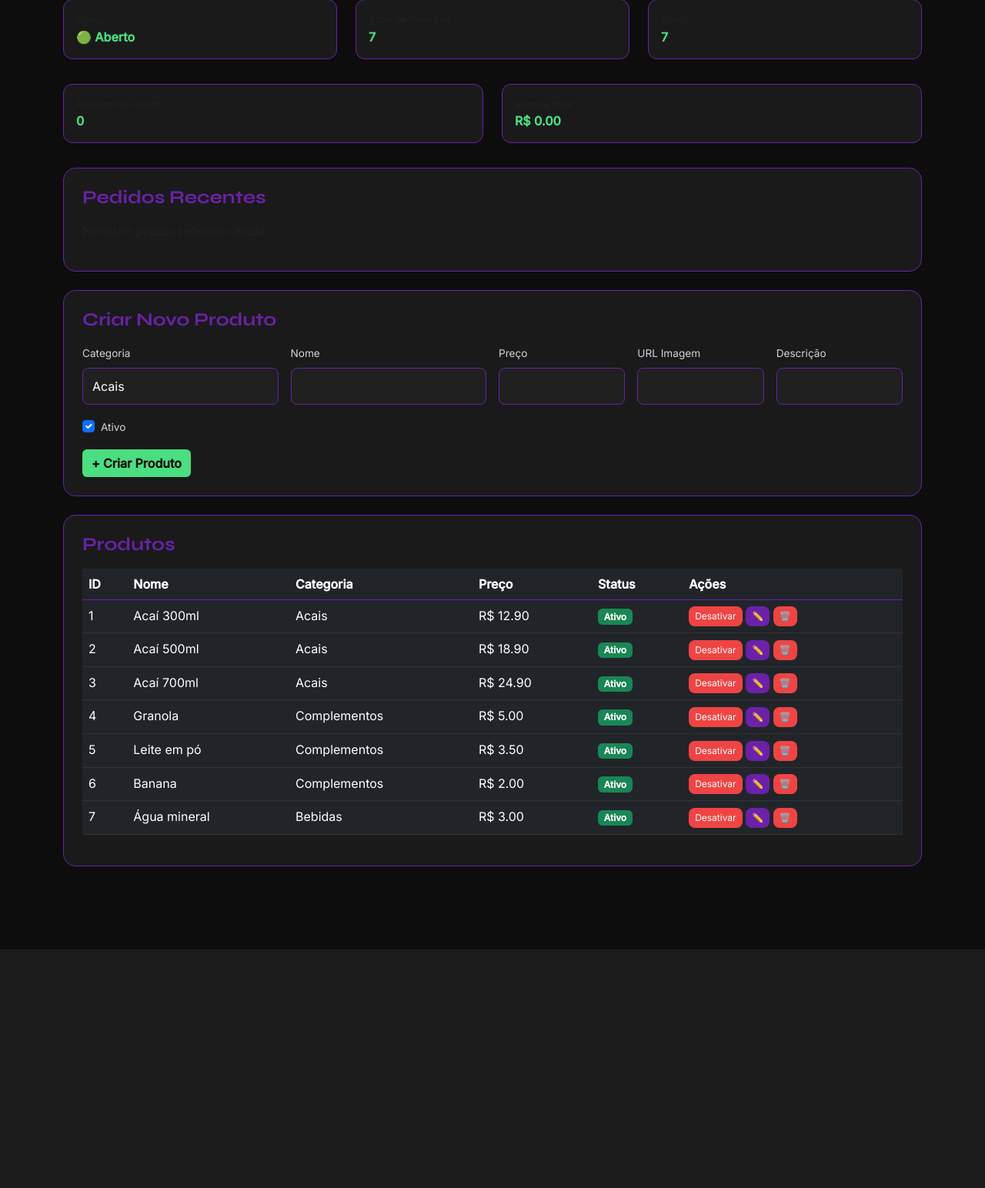
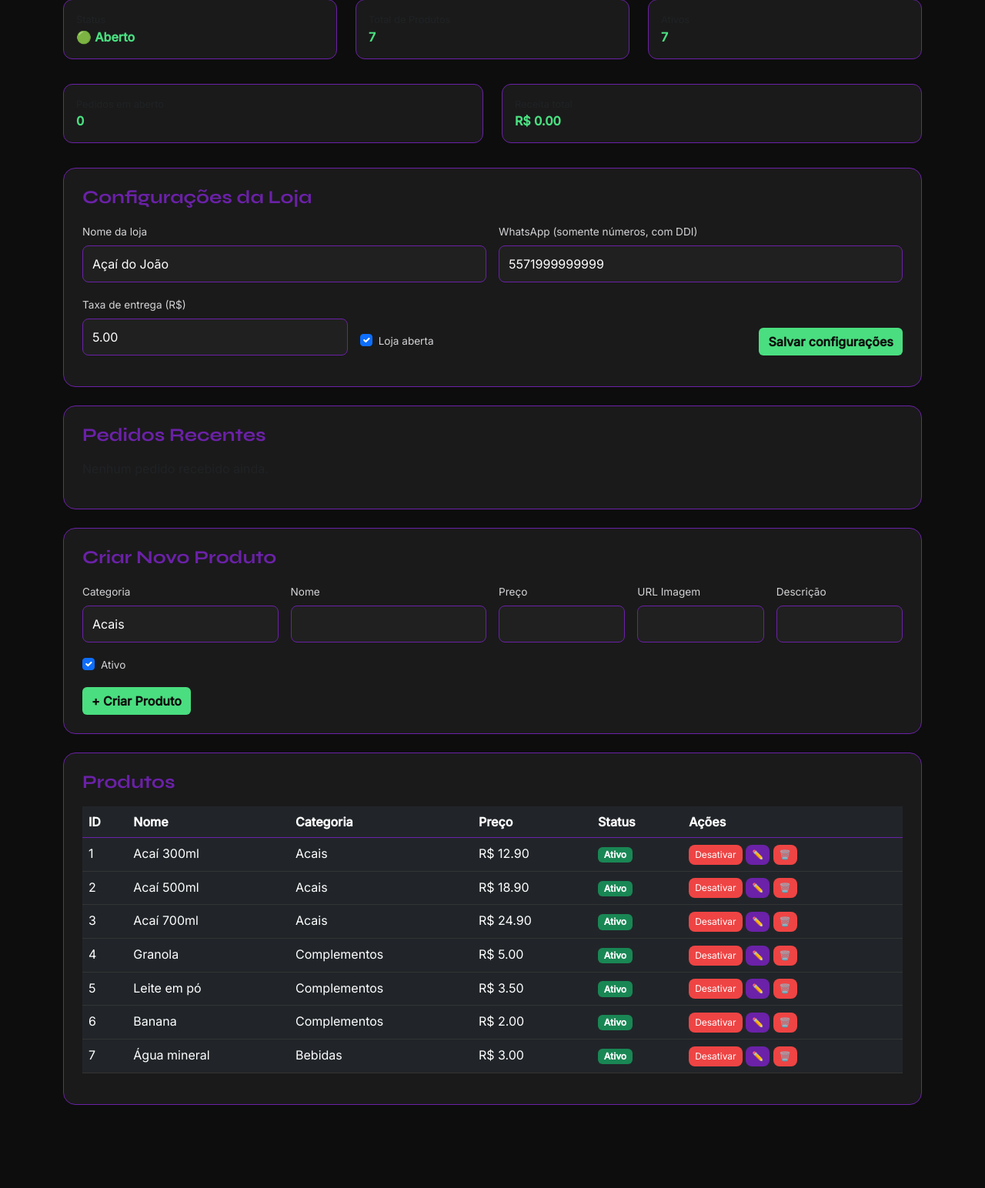
Before and after one commit to triyngtobedev/acai-joao-delivery, a Flask app: page /admin in a window 1280 px wide. Shown: the part 95-1639 px from the top of the page at 77% size. Before the commit the page ends 1329 px from the top, so only its background shows below. Run offline with Flask 3, Linux system fonts and the light colour scheme; the visitor is signed in with stand-in values (Sample User, id 1).

Commit message:
feat: adiciona configuracoes editaveis da loja

```diff
--- a/app.py
+++ b/app.py
@@ -219,7 +219,7 @@ def pedido():
             subtotal=item['subtotal'],
         ))
 
-    mensagem = f'*📋 Novo Pedido #{order.id} - Açaí do João*\n\n'
+    mensagem = f'*📋 Novo Pedido #{order.id} - {store.store_name}*\n\n'
     mensagem += f'*👤 Cliente:* {nome}\n'
     mensagem += f'*📍 Endereço:* {endereco}\n\n'
     mensagem += '*🛒 Itens:*\n'
@@ -288,6 +288,60 @@ def admin_dashboard():
         revenue_total=revenue_total,
         order_status_labels=ORDER_STATUS_LABELS,
     )
+
+
+@app.route('/admin/store/update', methods=['POST'])
+@login_required
+def update_store():
+    data = request.form if request.form else (request.get_json(silent=True) or {})
+
+    store = StoreConfig.query.first()
+    if not store:
+        store = StoreConfig(
+            store_name='Açaí do João',
+            whatsapp_number=os.getenv('STORE_WHATSAPP', '5571999999999'),
+            delivery_fee=5.0,
+            is_open=True,
+        )
+        db.session.add(store)
+
+    store_name = (data.get('store_name') or '').strip()
+    whatsapp_number = (data.get('whatsapp_number') or '').strip()
+    delivery_fee_raw = data.get('delivery_fee')
+
+    if not store_name:
+        return jsonify({'error': 'Nome da loja é obrigatório'}), 400
+    if not whatsapp_number:
+        return jsonify({'error': 'Número do WhatsApp é obrigatório'}), 400
+
+    try:
+        delivery_fee = float(str(delivery_fee_raw).replace(',', '.'))
+    except (TypeError, ValueError):
+        return jsonify({'error': 'Taxa de entrega deve ser um número'}), 400
+    if delivery_fee < 0:
+        return jsonify({'error': 'Taxa de entrega não pode ser negativa'}), 400
+
+    is_open_raw = data.get('is_open')
+    if isinstance(is_open_raw, bool):
+        is_open = is_open_raw
+    else:
+        is_open = str(is_open_raw).lower() in ('on', '1', 'true', 'yes')
+
+    store.store_name = store_name
+    store.whatsapp_number = whatsapp_number
+    store.delivery_fee = delivery_fee
+    store.is_open = is_open
+    db.session.commit()
+
+    return jsonify({
+        'success': True,
+        'store': {
+            'store_name': store.store_name,
+            'whatsapp_number': store.whatsapp_number,
+            'delivery_fee': store.delivery_fee,
+            'is_open': store.is_open,
+        },
+    })
 
 
 @app.route('/admin/orders/<int:id>/status', methods=['POST'])
--- a/templates/admin/dashboard.html
+++ b/templates/admin/dashboard.html
@@ -46,6 +46,38 @@
                 <div class="text-muted" style="font-family: 'Inter', sans-serif; font-size: 0.8rem;">Receita total</div>
                 <div class="fw-bold" style="font-family: 'Inter', sans-serif; color: #4ADE80;">R$ {{ "%.2f"|format(revenue_total or 0) }}</div>
             </div>
+        </div>
+    </div>
+
+    <div class="card mb-4" style="background-color: #1a1a1a; border: 1px solid #6B21A8; border-radius: 16px;">
+        <div class="card-body p-4">
+            <h4 class="fw-bold mb-3" style="font-family: 'Syne', sans-serif; color: #6B21A8;">Configurações da Loja</h4>
+            <form id="store-config-form" class="row g-3">
+                <div class="col-md-6">
+                    <label class="form-label" for="store-name" style="color: #d4d4d8; font-family: 'Inter', sans-serif; font-size: 0.85rem;">Nome da loja</label>
+                    <input type="text" class="form-control" id="store-name" name="store_name" value="{{ store.store_name if store else '' }}" required style="background-color: #2a2a2a; border: 1px solid #6B21A8; color: #fff;">
+                </div>
+                <div class="col-md-6">
+                    <label class="form-label" for="store-whatsapp" style="color: #d4d4d8; font-family: 'Inter', sans-serif; font-size: 0.85rem;">WhatsApp (somente números, com DDI)</label>
+                    <input type="text" class="form-control" id="store-whatsapp" name="whatsapp_number" value="{{ store.whatsapp_number if store else '' }}" required style="background-color: #2a2a2a; border: 1px solid #6B21A8; color: #fff;">
+                </div>
+                <div class="col-md-4">
+                    <label class="form-label" for="store-delivery-fee" style="color: #d4d4d8; font-family: 'Inter', sans-serif; font-size: 0.85rem;">Taxa de entrega (R$)</label>
+                    <input type="number" step="0.01" min="0" class="form-control" id="store-delivery-fee" name="delivery_fee" value="{{ '%.2f' % store.delivery_fee if store else '0.00' }}" required style="background-color: #2a2a2a; border: 1px solid #6B21A8; color: #fff;">
+                </div>
+                <div class="col-md-4 d-flex align-items-end">
+                    <div class="form-check mb-2">
+                        <input class="form-check-input" type="checkbox" id="store-is-open" name="is_open" {% if store and store.is_open %}checked{% endif %}>
+                        <label class="form-check-label" for="store-is-open" style="color: #d4d4d8; font-family: 'Inter', sans-serif; font-size: 0.85rem;">Loja aberta</label>
+                    </div>
+                </div>
+                <div class="col-md-4 d-flex align-items-end justify-content-md-end">
+                    <button type="submit" class="btn" style="background-color: #4ADE80; color: #0D0D0D; border: none; font-weight: 600; font-family: 'Inter', sans-serif;">Salvar configurações</button>
+                </div>
+                <div class="col-12">
+                    <div id="store-config-feedback" class="d-none" style="font-family: 'Inter', sans-serif; font-size: 0.85rem;"></div>
+                </div>
+            </form>
         </div>
     </div>
 
@@ -262,6 +294,29 @@ function paintBadge(badge) {
 
 document.querySelectorAll('.order-status-badge').forEach(paintBadge);
 
+document.getElementById('store-config-form').addEventListener('submit', async function(e) {
+    e.preventDefault();
+    const feedback = document.getElementById('store-config-feedback');
+    try {
+        const response = await fetch('/admin/store/update', {
+            method: 'POST',
+            body: new FormData(this)
+        });
+        const data = await response.json();
+        if (data.success) {
+            feedback.className = 'text-success';
+            feedback.textContent = 'Configurações salvas com sucesso.';
+            setTimeout(() => location.reload(), 800);
+        } else {
+            feedback.className = 'text-danger';
+            feedback.textContent = data.error || 'Erro ao salvar configurações.';
+        }
+    } catch (err) {
+        feedback.className = 'text-danger';
+        feedback.textContent = 'Erro ao salvar configurações.';
+    }
+});
+
 document.querySelectorAll('.order-status-select').forEach(select => {
     select.addEventListener('change', async function() {
         const orderId = this.dataset.orderId;
--- a/templates/public/index.html
+++ b/templates/public/index.html
@@ -7,7 +7,7 @@
         <div class="hero-copy">
             <img src="{{ url_for('static', filename='img/logo.png') }}" alt="Açaí do João" class="hero-logo">
             <p class="hero-kicker">Delivery em Salvador/BA</p>
-            <h1>Açaí do João</h1>
+            <h1>{{ store.store_name if store else 'Açaí do João' }}</h1>
             <p class="hero-subtitle">Açaí cremoso, frutas frescas e combinações prontas para pedir sem enrolação.</p>
             <div id="store-status" class="hero-status-wrap">
                 {% if store and store.is_open %}
```
Also changed, not shown: README.md.
